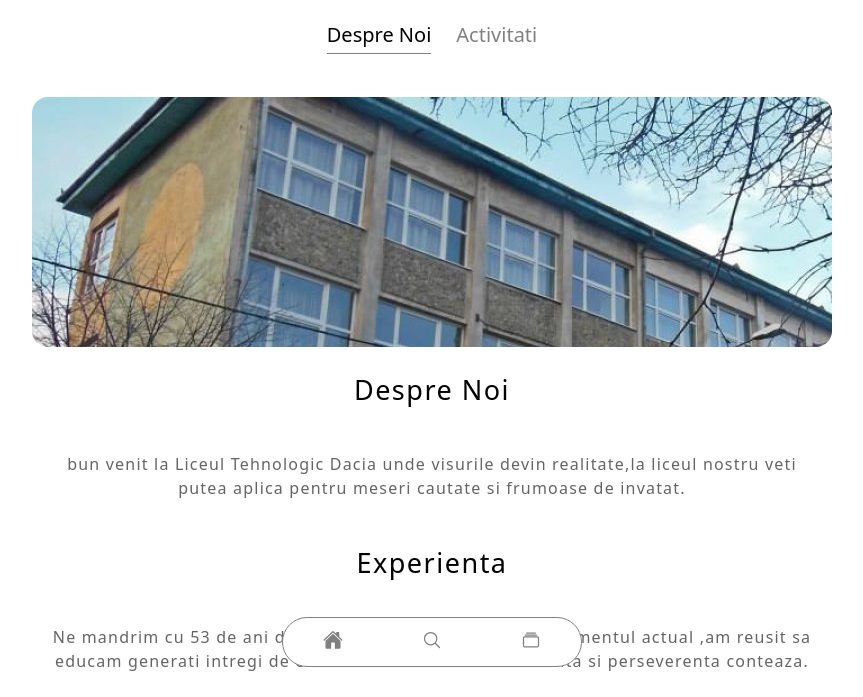
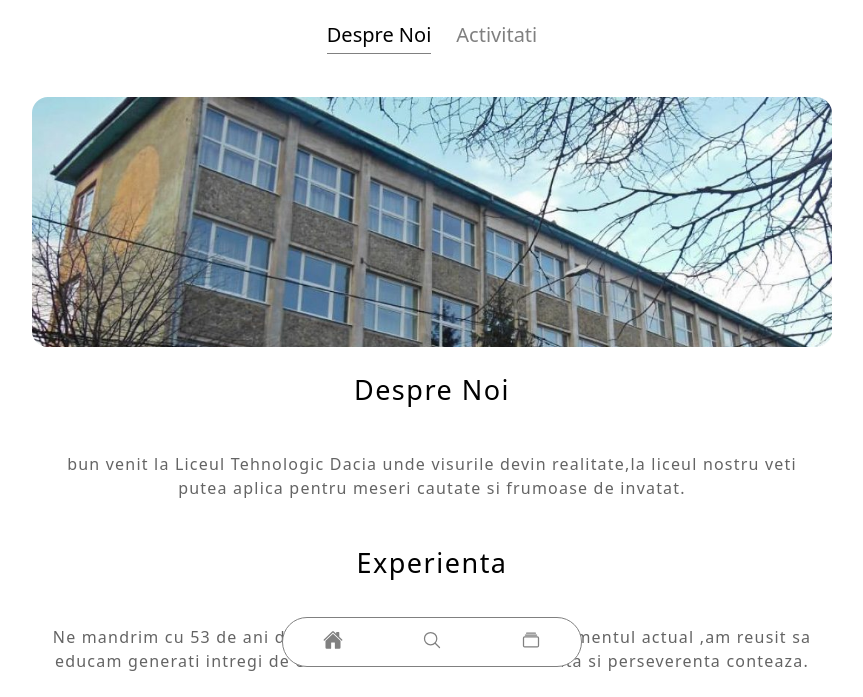
Before and after one commit to Michnea0/Liceul-Tehnologic-Dacia, a plain HTML site: page index.html in a window 1280 px wide. Shown: the part 103-800 px from the top of the page, without its empty margins (208-1071 px from the left). Drawn offline with nearby package versions, Linux system fonts and the light colour scheme.

Commit message:
Update index.html test 2

```diff
--- a/index.html
+++ b/index.html
@@ -17,7 +17,7 @@
           <div class="about-us">
                     <div class="Main">
                               <div class="post-start">
-                                        <div class="img-start" style="background: url('logo.jpg')"></div>
+                                        <div class="img-start" style="background: url('logo.jpg');background-size: cover;"></div>
                                         <!-- <div class="det-start">
                                                   <div class="title-start">Liceul Tehnologic Dacia Caransebes</div>
                                                   <div class="data-start">16.08.2024</div>
```
